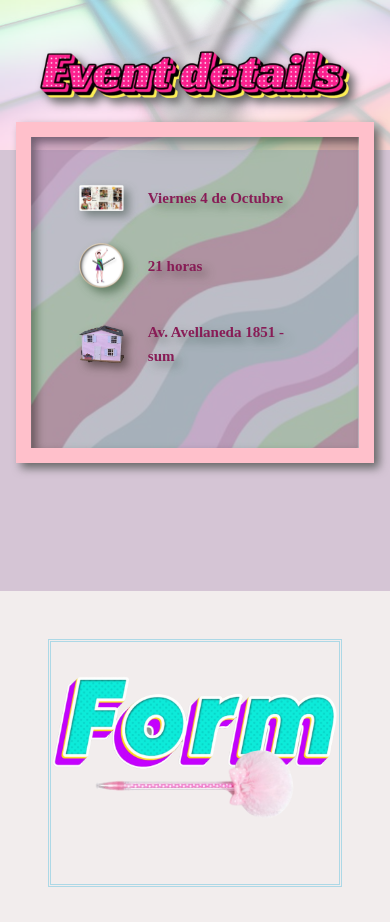
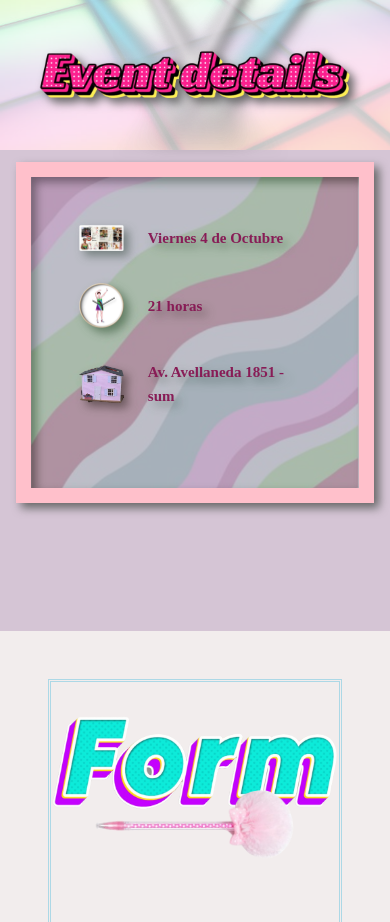
Before and after one commit to paupuentes919/13-going-30, a Vue app: page / in a window 390 px wide. Shown: the part 3011-3933 px from the top of the page. Built offline with nearby package versions, Linux system fonts and the light colour scheme.

Commit message:
fixed screen mobile

```diff
--- a/src/components/VDetails.vue
+++ b/src/components/VDetails.vue
@@ -131,7 +131,7 @@
   }
 
   .pau-margin-up {
-    margin-top: -60px;
+    margin-top: -20px;
   }
 }
 
```
